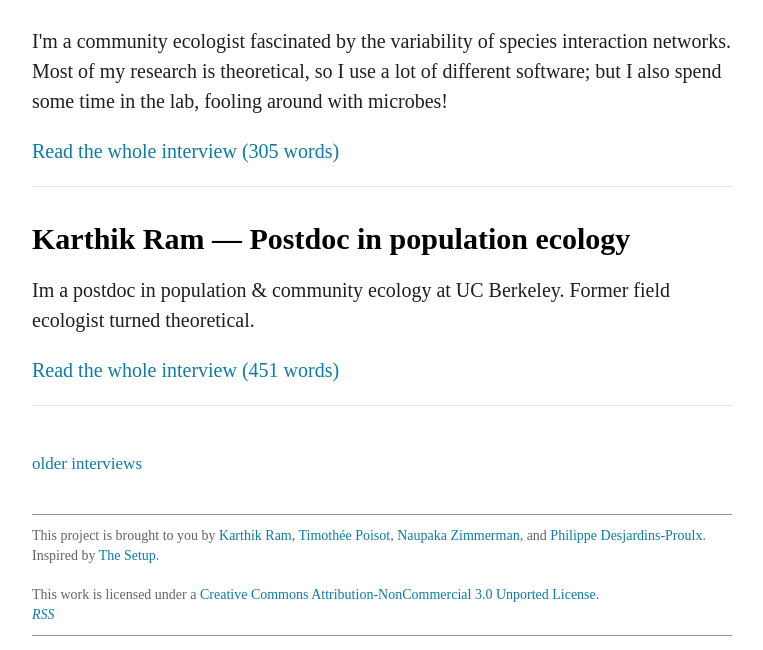
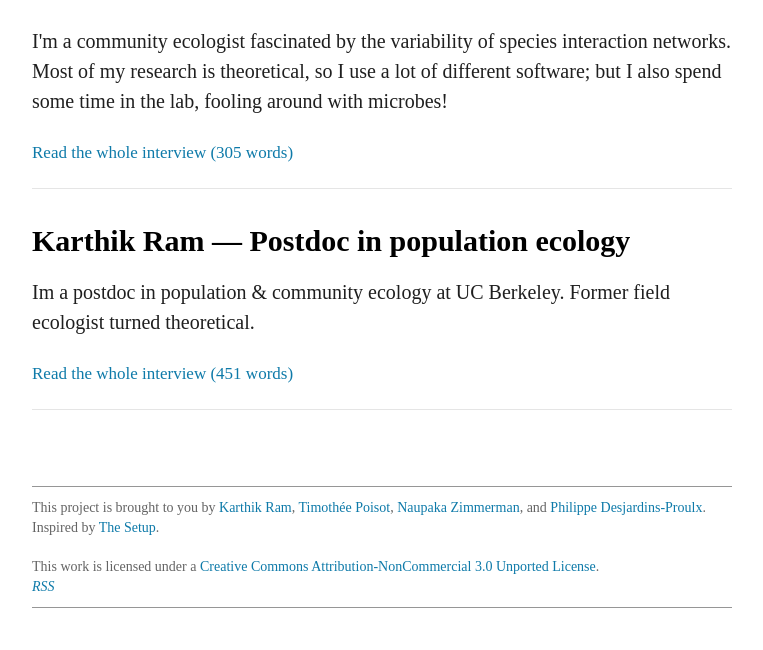
Before and after one commit to karthik/ecotools, a Jekyll site: the page built from index.html, in a window 1280 px wide, cut to the strip 741-1391 px from the top of the page. Shown: the whole strip, without its empty margins (258-1021 px from the left). Built offline with Jekyll 4.4.1, drawn with Linux system fonts in a browser that asks for light colours; Markdown is read by kramdown in place of the engine named in the settings; comment, search, counter and statistics services are not loaded; a style sheet for code colours, icons or effects is not loaded; after the commit the page ends 1363 px from its top, so only the background shows below that.

Commit message:
removed older interviews link

```diff
--- a/index.html
+++ b/index.html
@@ -12,7 +12,7 @@ title: Home
         {{ post.blob }}
         <p />
         <a href="{{ site.dir }}{{ post.url }}">
-            Read the whole interview ({{ post.content | number_of_words }} words)
+            <span class="small-text">Read the whole interview ({{ post.content | number_of_words }} words)</span>
         </a>
         <hr class="gray-line">
     {% endfor %}
@@ -20,5 +20,4 @@ title: Home
 
 <div>
 <br>
-<span class="small-text"><a href="http://eebtools.org/interviews/">older interviews</a></span>
 </div>
```
